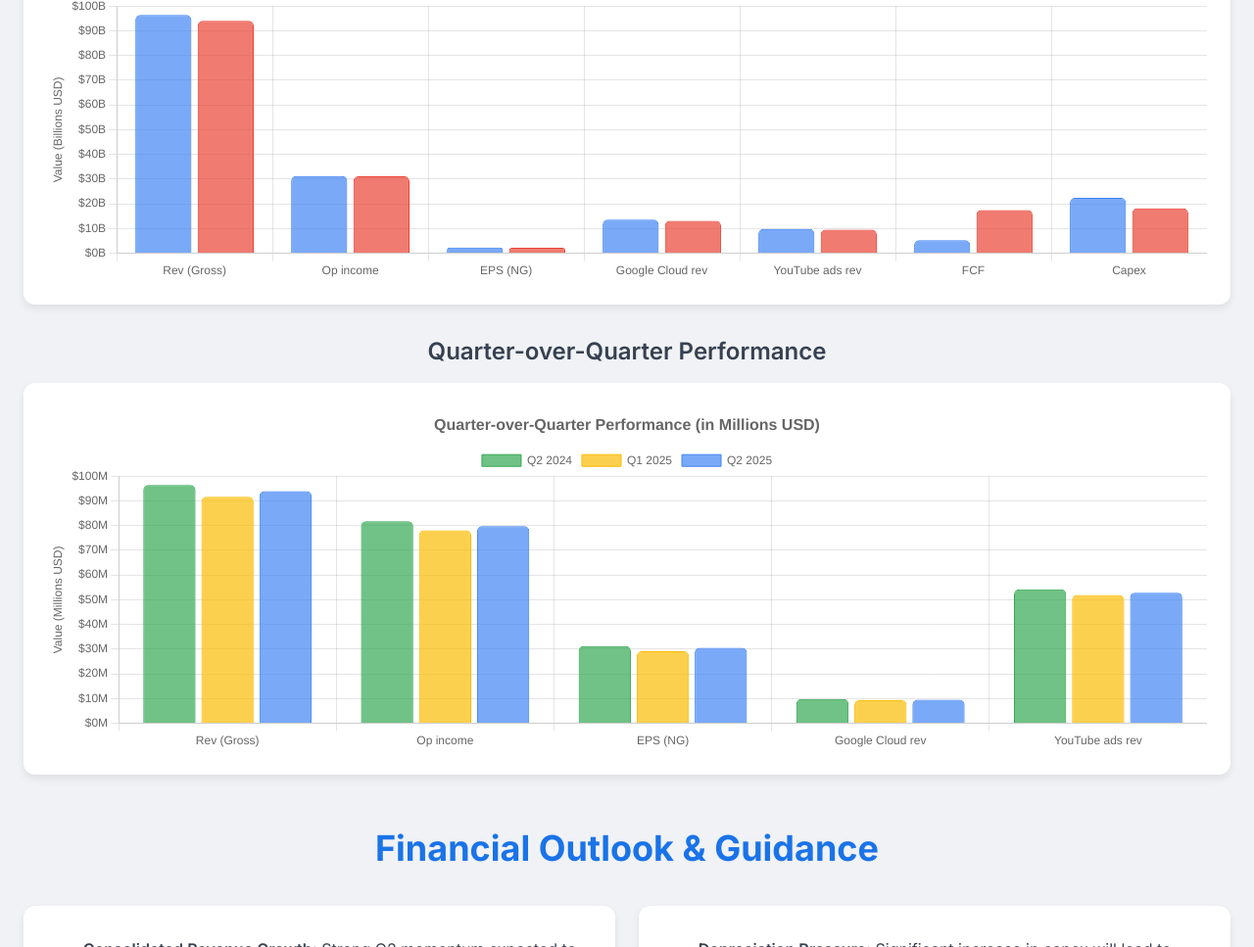
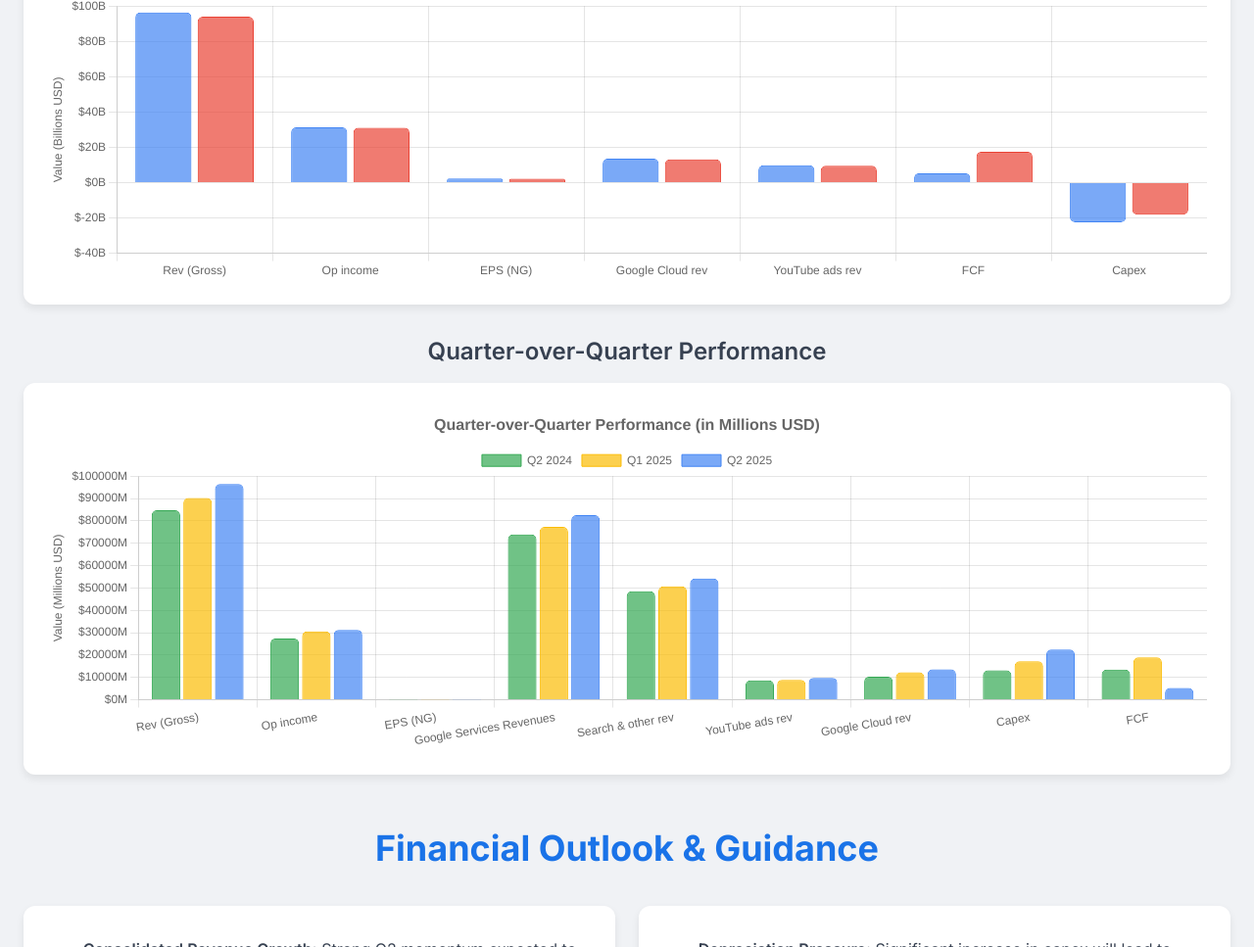
Before and after one commit to geninnov/Research, a plain HTML site: page Alphabet Q2/index.html in a window 1280 px wide. Shown: the part 3345-4312 px from the top of the page at 98% size. Drawn offline with nearby package versions, Linux system fonts and the light colour scheme.

Commit message:
updated Q2 Alphabet

```diff
--- a/Alphabet Q2/index.html
+++ b/Alphabet Q2/index.html
@@ -23,7 +23,7 @@
             left: 0;
             width: 100%;
             height: 100%;
-            background-image: url('Logo-transparent.png'); /* Replace with your logo URL */
+            background-image: url('Logo-transparent.png'); /* Placeholder for Logo-transparent.png */
             background-repeat: no-repeat;
             background-position: center center;
             background-size: contain; /* Adjust as needed: 'contain', 'cover', or specific size like '50%' */
@@ -269,7 +269,7 @@
 
             <h3 class="text-2xl font-semibold text-gray-700 mb-4 mt-8 text-center">Quarter-over-Quarter Comparison</h3>
             <div class="table-container">
-                <table>
+                <table id="qoq-comparison-table"> <!-- Added unique ID here -->
                     <thead>
                         <tr>
                             <th>Metric</th>
@@ -418,16 +418,28 @@
     <a href="#top" class="back-to-top" aria-label="Back to top">↑ Top</a>
 
     <script>
-        // Function to parse currency strings to numbers
+        // Function to parse currency strings to numbers, handling parentheses for negative values
         function parseCurrencyToNumber(currencyString) {
-            // Remove '$', 'B', ',', and '()' for negative numbers, then parse as float
-            return parseFloat(currencyString.replace(/[\$,B()]/g, '').replace(/-/g, ''));
+            let cleanedString = currencyString.replace(/[\$,B]/g, '').trim(); // Remove $, B, and trim whitespace
+            let isNegative = false;
+
+            // Check for parentheses to determine if the number is negative
+            if (cleanedString.startsWith('(') && cleanedString.endsWith(')')) {
+                isNegative = true;
+                cleanedString = cleanedString.substring(1, cleanedString.length - 1); // Remove parentheses
+            }
+
+            let value = parseFloat(cleanedString);
+            return isNegative ? -value : value;
         }
 
         // Function to extract data from the first table (Q2 2025 vs. Estimates)
         function getQ2VsConsensusData() {
             const table = document.querySelector('#financials table:first-of-type');
-            if (!table) return null;
+            if (!table) {
+                console.error('Q2 vs Consensus table not found.');
+                return null;
+            }
 
             const rows = table.querySelectorAll('tbody tr');
             const metrics = [];
@@ -460,8 +472,12 @@
 
         // Function to extract data from the second table (Quarter-over-Quarter Comparison)
         function getQoQPerformanceData() {
-            const table = document.querySelector('#financials table:last-of-type');
-            if (!table) return null;
+            // Select the table directly by its new ID
+            const table = document.getElementById('qoq-comparison-table');
+            if (!table) {
+                console.error('Quarter-over-Quarter table not found by ID.');
+                return null;
+            }
 
             const rows = table.querySelectorAll('tbody tr');
             const metrics = [];
@@ -474,8 +490,12 @@
                 'Rev (Gross)': 0,
                 'Op income': 1,
                 'EPS (NG)': 2,
-                'Google Cloud rev': 7,
-                'YouTube ads rev': 6
+                'Google Services Revenues': 4,
+                'Search & other rev': 5,
+                'YouTube ads rev': 6,
+                'Google Cloud rev': 8,
+                'Capex': 12,
+                'FCF': 13
             };
 
             for (const metricName in chartMetrics) {
@@ -483,12 +503,20 @@
                 const row = rows[rowIndex];
                 if (row) {
                     const cells = row.querySelectorAll('td');
-                    metrics.push(metricName);
-                    q22024Values.push(parseCurrencyToNumber(cells[1].innerText));
-                    q12025Values.push(parseCurrencyToNumber(cells[2].innerText));
-                    q22025Values.push(parseCurrencyToNumber(cells[3].innerText));
+                    if (cells.length > 3) { // Ensure there are enough columns for Q2 2024, Q1 2025, Q2 2025
+                        metrics.push(metricName);
+                        q22024Values.push(parseCurrencyToNumber(cells[1].innerText));
+                        q12025Values.push(parseCurrencyToNumber(cells[2].innerText));
+                        q22025Values.push(parseCurrencyToNumber(cells[3].innerText));
+                    } else {
+                        console.warn(`Row for metric "${metricName}" does not have enough data columns in QoQ table.`);
+                    }
+                } else {
+                    console.warn(`Row for metric "${metricName}" not found in QoQ table.`);
                 }
             }
+            // Log the extracted data to the console for verification
+            console.log('QoQ Chart Data Extracted:', { metrics, q22024Values, q12025Values, q22025Values });
             return { metrics, q22024Values, q12025Values, q22025Values };
         }
 
```
